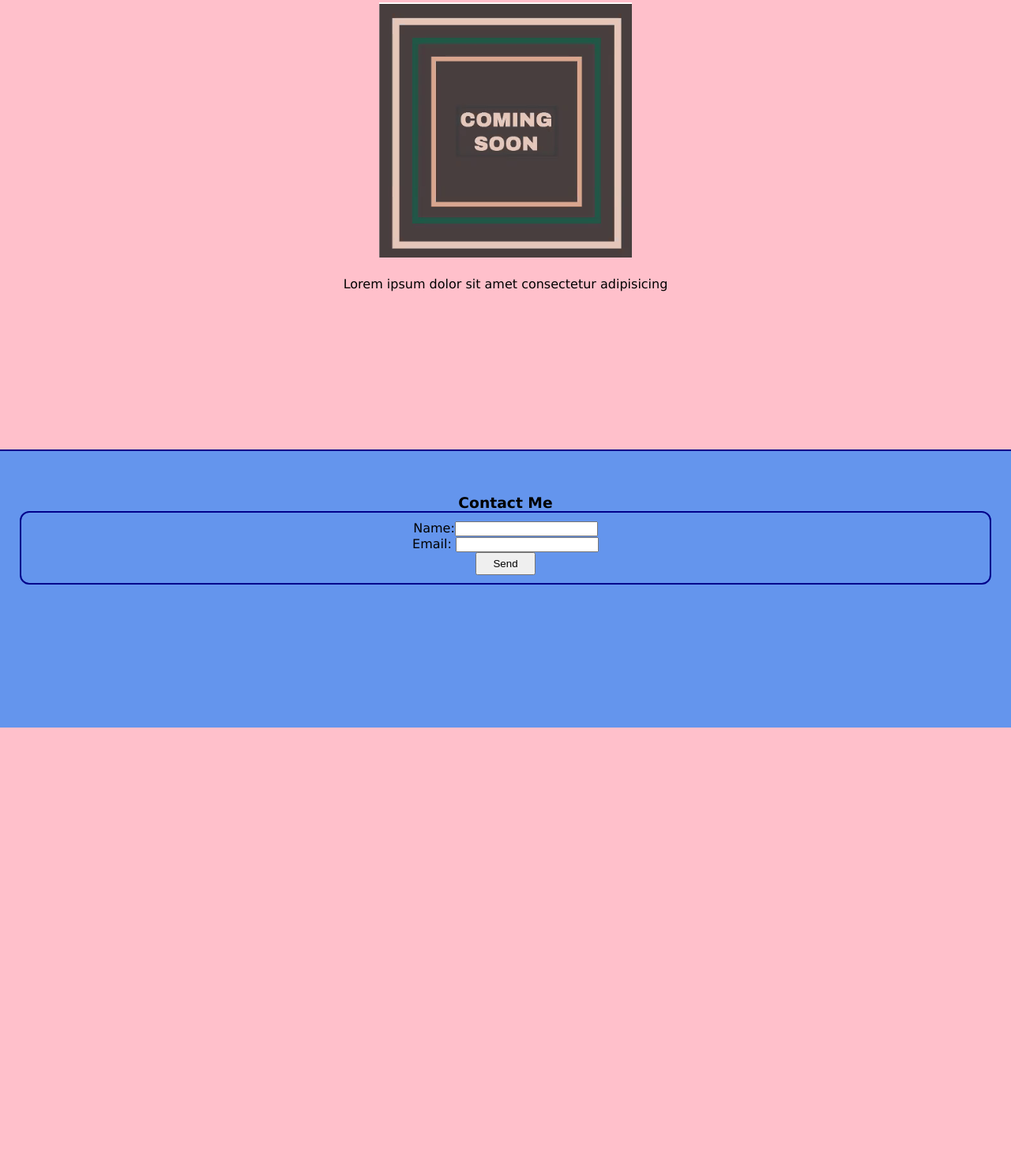
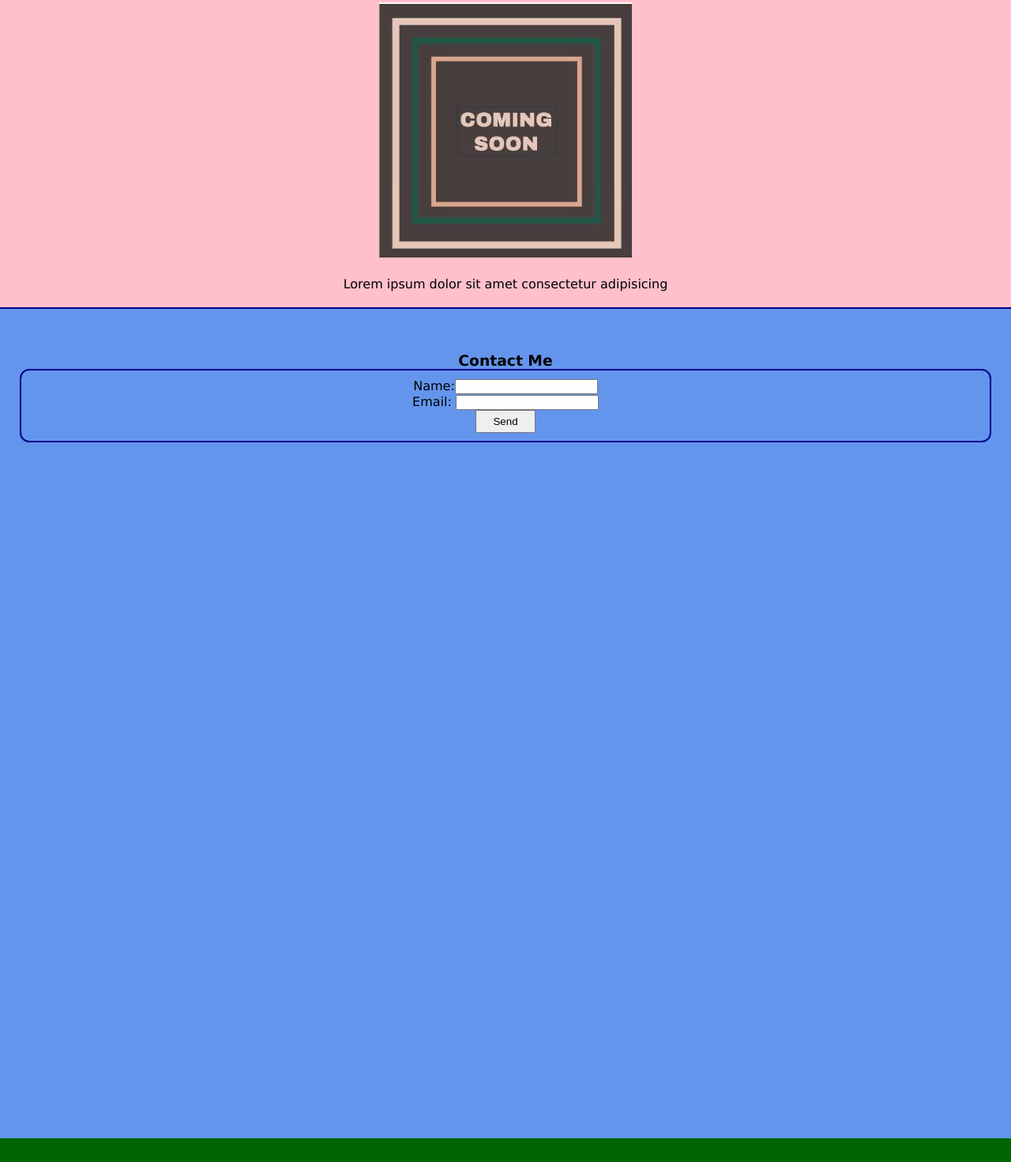
Before and after one commit to KGlinoga/landing-page, a plain HTML site: page index.html in a window 1280 px wide. Shown: the part 83-1554 px from the top of the page at 79% size. Before the commit the page ends 1004 px from the top, so only its background shows below. Drawn offline with Linux system fonts and the light colour scheme.

Commit message:
positions of header/footer are weird, no external links but otherwise pretty good! didn't fully do semantic tags, will improve on challenge

```diff
--- a/index.html
+++ b/index.html
@@ -35,5 +35,7 @@
 
         </footer>
 
+        <section class="bottom"></section>
+
     </body>
 </html>
--- a/style.css
+++ b/style.css
@@ -13,6 +13,7 @@ body{
     color: white;
     background-color: darkgreen;
     position: relative;
+    display: block;
     margin: 0px;
     text-align: right;
 }
@@ -28,14 +29,14 @@ body{
 }
 
 .article{
-    padding-bottom: 100px;
-    margin-bottom: 100px;
+    padding-bottom: 10px;
+    margin-bottom: 10px;
 
 }
 
 .footer{
     background-color: cornflowerblue;
-    height: 300px;
+    height: 1000px;
     padding: 25px;
     border-top: 2px solid darkblue;
 
@@ -54,3 +55,11 @@ body{
 .button{
     padding: 5px 20px;
 }
+
+.bottom{
+    height: 30px;
+    width: 100%;
+    background-color: darkgreen;
+    position: relative;
+    margin-bottom: 0px;
+}
```
